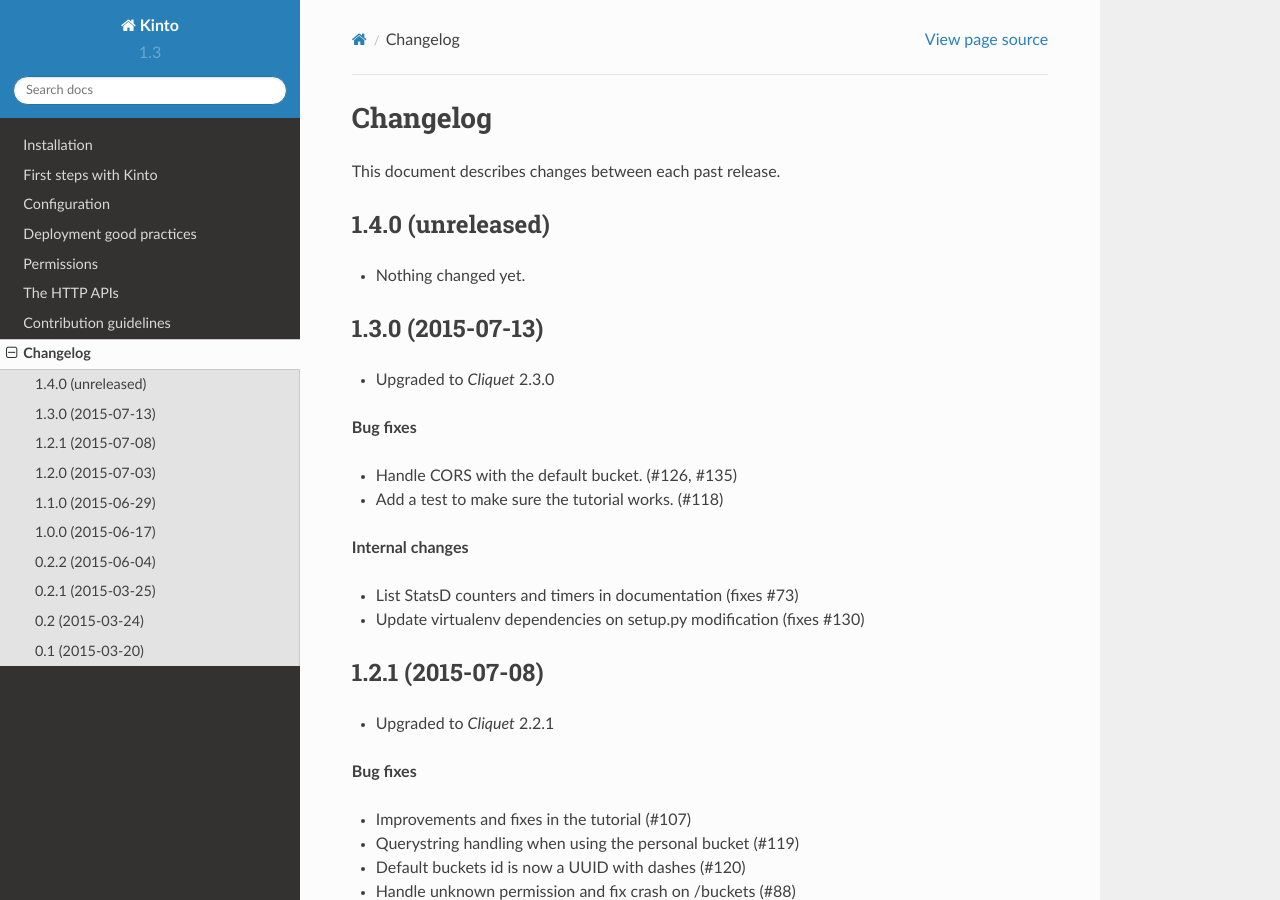
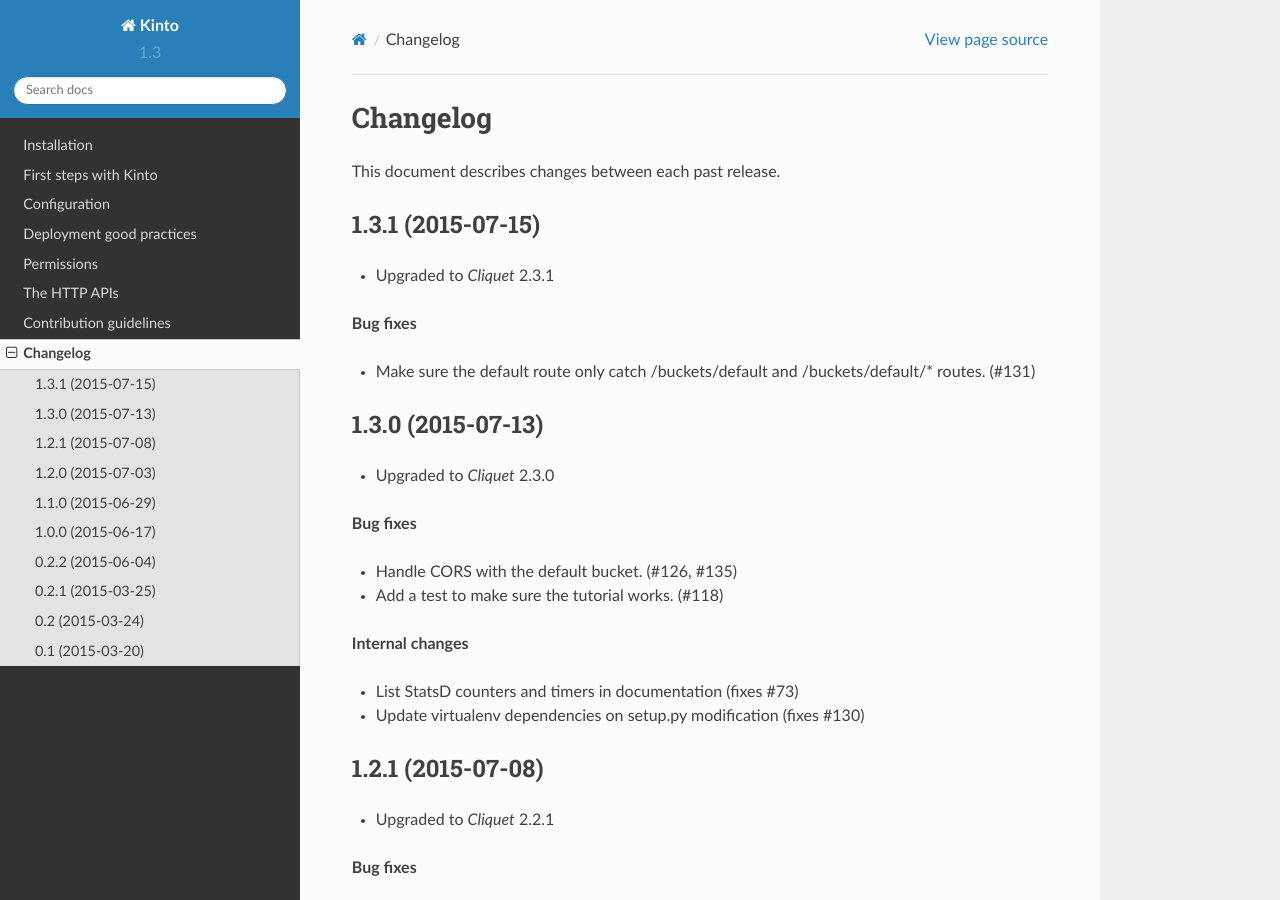
Before and after one commit to Kinto/kinto, a Sphinx documentation site: the page built from docs/changelog.rst, in a window 1280 px wide and 900 px high. Built offline with Sphinx 7.4.7 and the Read the Docs theme 2.0.0, drawn with Linux system fonts in a browser that asks for light colours.

Commit message:
Preparing release 1.3.1

```diff
--- a/CHANGELOG.rst
+++ b/CHANGELOG.rst
@@ -4,10 +4,15 @@
 This document describes changes between each past release.
 
 
-1.4.0 (unreleased)
+1.3.1 (2015-07-15)
 ==================
 
-- Nothing changed yet.
+- Upgraded to *Cliquet* 2.3.1
+
+**Bug fixes**
+
+- Make sure the default route only catch /buckets/default and
+  /buckets/default/* routes. (#131)
 
 
 1.3.0 (2015-07-13)
--- a/docs/conf.py
+++ b/docs/conf.py
@@ -63,7 +63,7 @@
 # The short X.Y version.
 version = '1.3'
 # The full version, including alpha/beta/rc tags.
-release = '1.3.0'
+release = '1.3.1'
 
 # List of patterns, relative to source directory, that match files and
 # directories to ignore when looking for source files.
```
Also changed, not shown: setup.py (+6 -6 lines).
